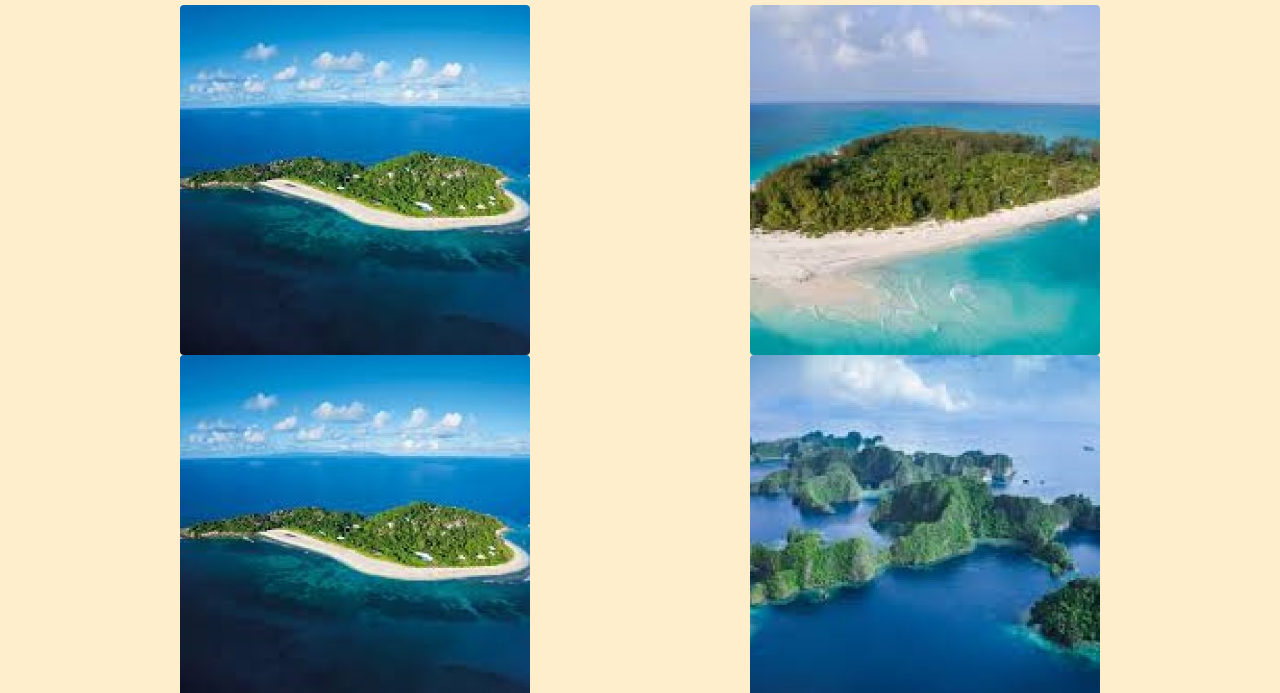
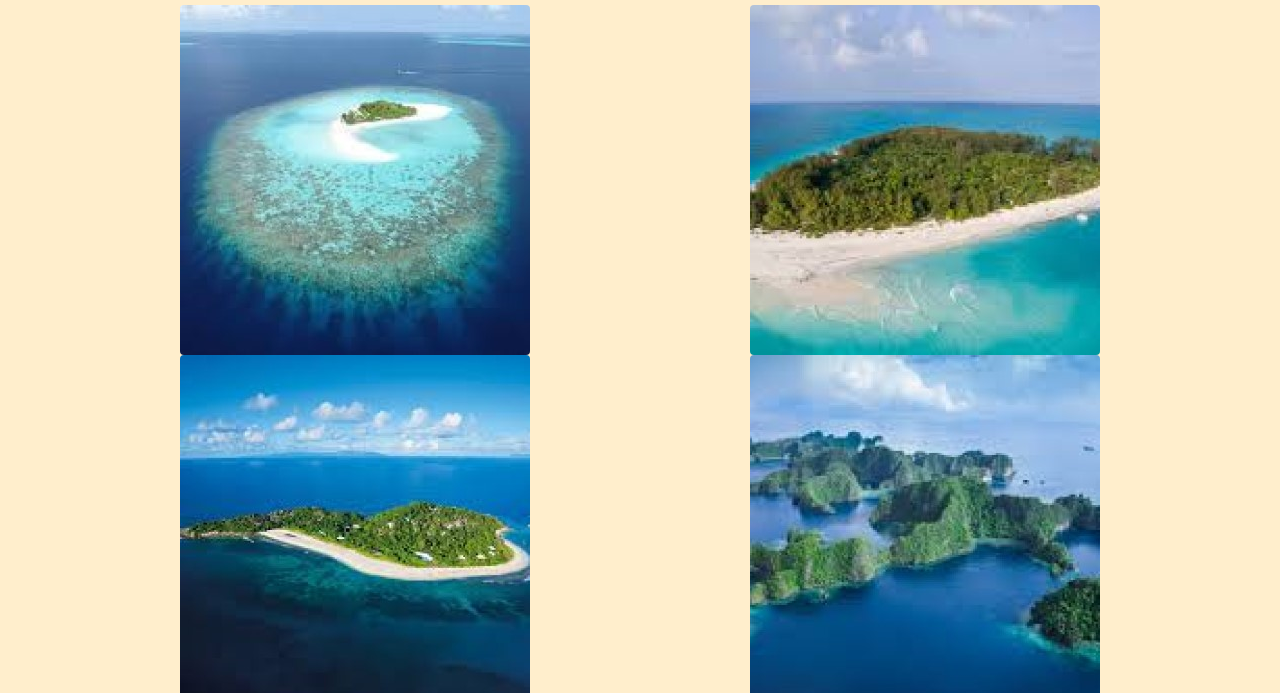
Before and after one commit to sstephensMCSE/Sean_Responsive_Portfolio, a plain HTML site: page portfolio.html in a window 1280 px wide. Shown: the part 107-800 px from the top of the page. Drawn offline with nearby package versions, Linux system fonts and the light colour scheme; a web font is replaced by a local one.

Commit message:
fix images

```diff
--- a/portfolio.html
+++ b/portfolio.html
@@ -58,7 +58,7 @@
 
         <div class="row">
             <div class="col-sm-6 text-center">
-                <img class="rounded" src="./images/island7.jpg" alt="Island1">
+                <img class="rounded" src="./images/island1.jpg" alt="Island1">
             </div>
             <div class="col-sm-6 text-center">
                 <img class="rounded" src="./images/island2.jpg" alt="Island2">
```
